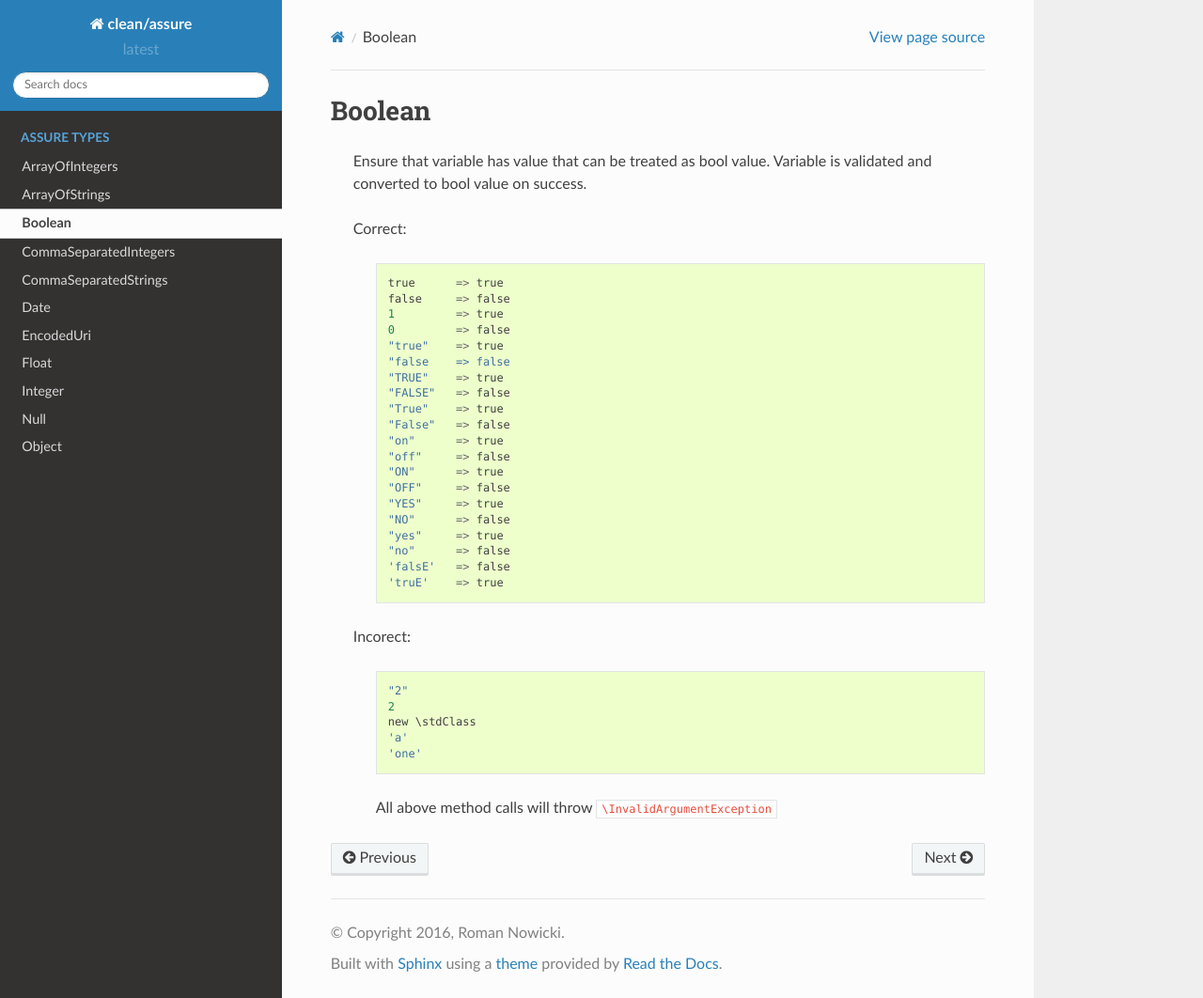
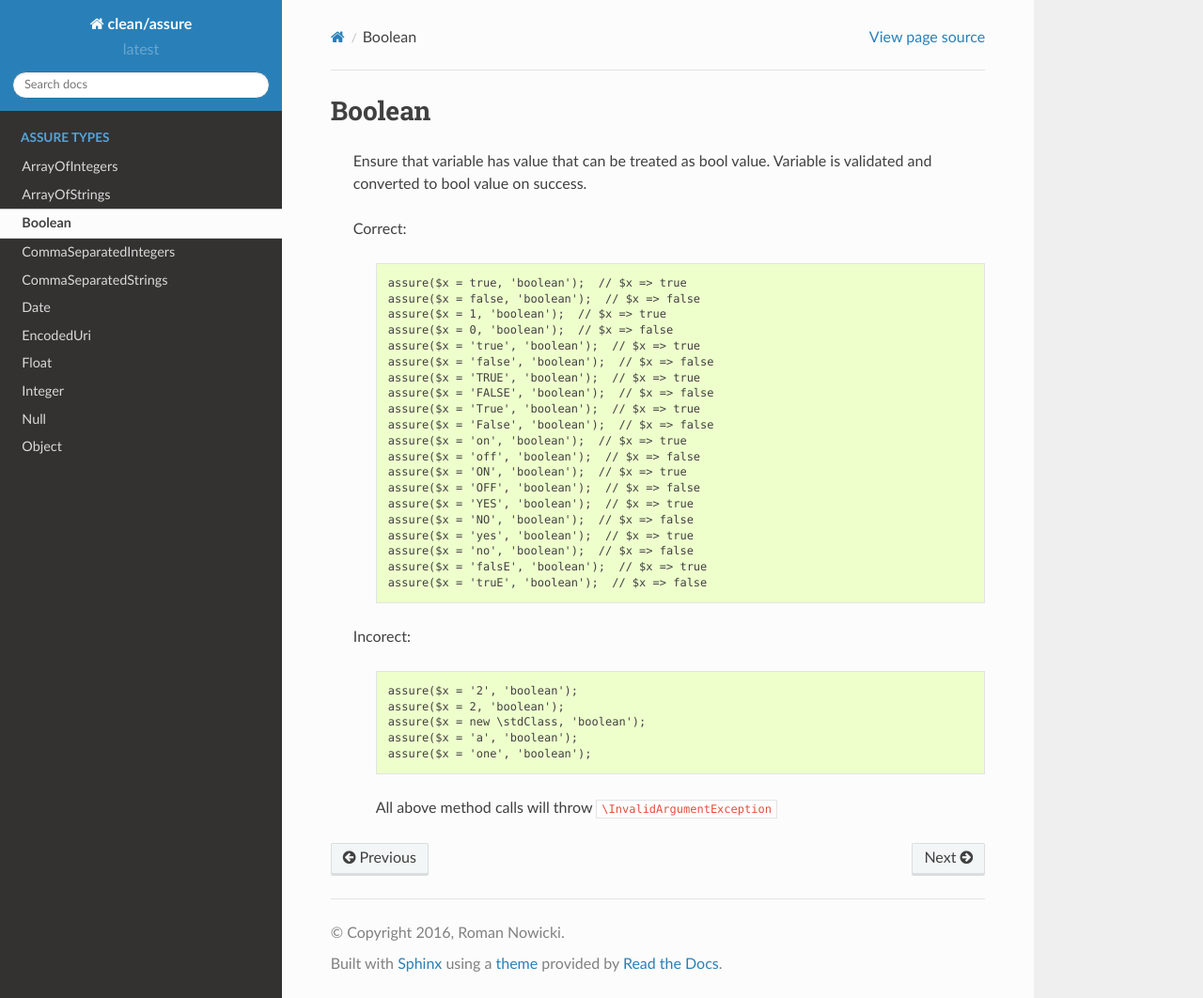
Before and after one commit to clean/assure, a Sphinx documentation site: the page built from docs/assures/Boolean.rst, in a window 1280 px wide and 1062 px high. Shown: the whole window at 94% size. Built offline with Sphinx 7.4.7 and the Read the Docs theme 2.0.0, drawn with Linux system fonts in a browser that asks for light colours.

Commit message:
update documentation

```diff
--- a/docs/assures/ArrayOfStrings.rst
+++ b/docs/assures/ArrayOfStrings.rst
@@ -10,7 +10,7 @@ ArrayOfStrings
 
       assure($x = 'a', 'arrayOfStrings');                     // $x = ['a']
       assure($x = 1, 'arrayOfStrings');                       // $x = ['1']
-      assure($x = [1, 'two'], 'arrayOfStrings');          // $x = ['1', 'two']
+      assure($x = [1, 'two'], 'arrayOfStrings');              // $x = ['1', 'two']
       assure($x = (object)['one', 'two'], 'arrayOfStrings');  // $x = ['one', 'two']
 
   Incorect:
--- a/docs/assures/Boolean.rst
+++ b/docs/assures/Boolean.rst
@@ -8,36 +8,35 @@
 
     .. code::
 
-      true      => true
-      false     => false
-      1         => true
-      0         => false
-      "true"    => true
-      "false    => false
-      "TRUE"    => true
-      "FALSE"   => false
-      "True"    => true
-      "False"   => false
-      "on"      => true
-      "off"     => false
-      "ON"      => true
-      "OFF"     => false
-      "YES"     => true
-      "NO"      => false
-      "yes"     => true
-      "no"      => false
-      'falsE'   => false
-      'truE'    => true
-
+      assure($x = true, 'boolean');  // $x => true
+      assure($x = false, 'boolean');  // $x => false
+      assure($x = 1, 'boolean');  // $x => true
+      assure($x = 0, 'boolean');  // $x => false
+      assure($x = 'true', 'boolean');  // $x => true
+      assure($x = 'false', 'boolean');  // $x => false
+      assure($x = 'TRUE', 'boolean');  // $x => true
+      assure($x = 'FALSE', 'boolean');  // $x => false
+      assure($x = 'True', 'boolean');  // $x => true
+      assure($x = 'False', 'boolean');  // $x => false
+      assure($x = 'on', 'boolean');  // $x => true
+      assure($x = 'off', 'boolean');  // $x => false
+      assure($x = 'ON', 'boolean');  // $x => true
+      assure($x = 'OFF', 'boolean');  // $x => false
+      assure($x = 'YES', 'boolean');  // $x => true
+      assure($x = 'NO', 'boolean');  // $x => false
+      assure($x = 'yes', 'boolean');  // $x => true
+      assure($x = 'no', 'boolean');  // $x => false
+      assure($x = 'falsE', 'boolean');  // $x => true
+      assure($x = 'truE', 'boolean');  // $x => false
 
   Incorect:
 
     .. code::
 
-      "2"
-      2
-      new \stdClass
-      'a'
-      'one'
+      assure($x = '2', 'boolean');
+      assure($x = 2, 'boolean');
+      assure($x = new \stdClass, 'boolean');
+      assure($x = 'a', 'boolean');
+      assure($x = 'one', 'boolean');
 
     All above method calls will throw ``\InvalidArgumentException``
--- a/docs/assures/Null.rst
+++ b/docs/assures/Null.rst
@@ -7,7 +7,7 @@ Null
 
     .. code::
 
-      assure('null', $x = null);
+      assure($x = null, 'null');
 
   Incorect:
 
```
Also changed, not shown: docs/assures/Float.rst (+10 -9 lines).
